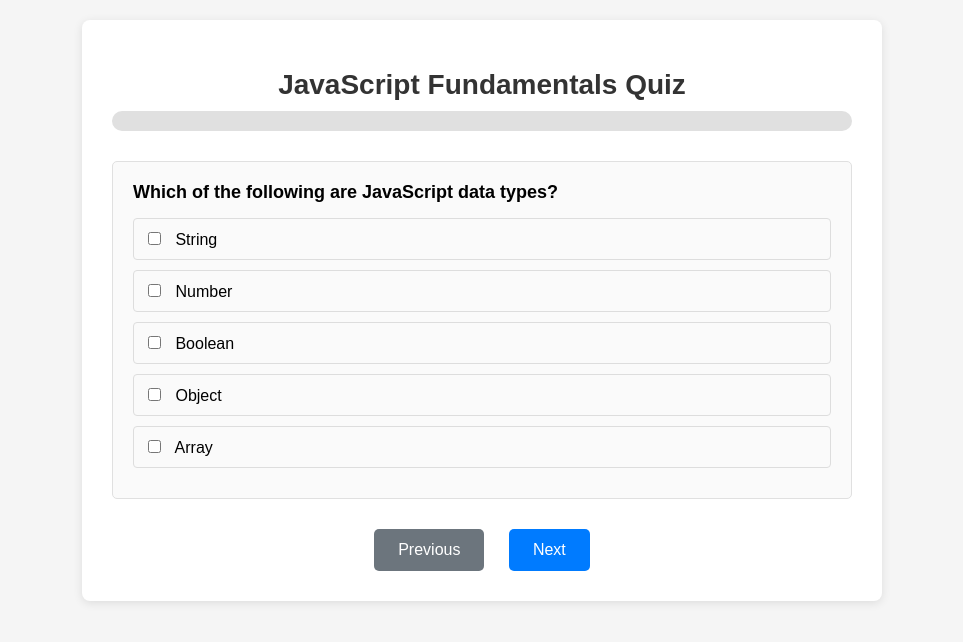
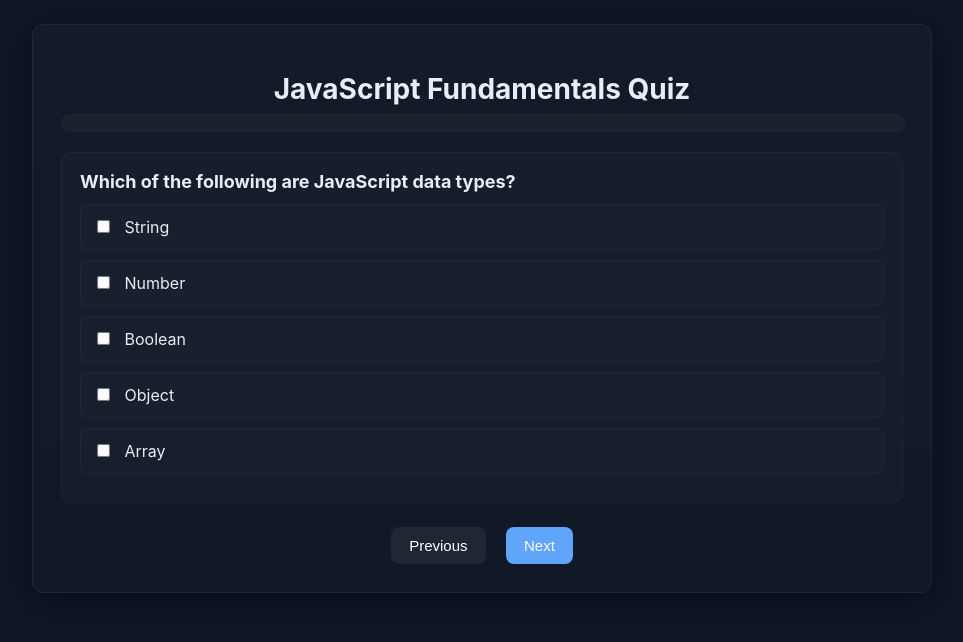
Before and after one commit to tdouillard/quizz-web-page, a website built with Vite: page index.html in a window 1280 px wide. Shown: the whole page, without its empty margins (158-1121 px from the left). Built offline with nearby package versions, Linux system fonts and the light colour scheme.

Commit message:
Add css file + change theme to be darker

```diff
--- a/index.html
+++ b/index.html
@@ -1,101 +1,10 @@
-<!DOCTYPE html>
+<!doctype html>
 <html lang="en">
   <head>
-    <meta charset="UTF-8">
-    <meta name="viewport" content="width=device-width, initial-scale=1.0">
+    <meta charset="UTF-8" />
+    <meta name="viewport" content="width=device-width, initial-scale=1.0" />
     <title>Quizz Web Page</title>
-    <style>
-        body {
-            font-family: Arial, sans-serif;
-            max-width: 800px;
-            margin: 0 auto;
-            padding: 20px;
-            background-color: #f5f5f5;
-        }
-        .quiz-container {
-            background: white;
-            padding: 30px;
-            border-radius: 8px;
-            box-shadow: 0 2px 10px rgba(0,0,0,0.1);
-        }
-        .question-container {
-            margin-bottom: 30px;
-            padding: 20px;
-            border: 1px solid #e0e0e0;
-            border-radius: 5px;
-            background-color: #fafafa;
-        }
-        .question-title {
-            font-size: 18px;
-            font-weight: bold;
-            margin-bottom: 15px;
-        }
-        .answer-option {
-            margin: 10px 0;
-            padding: 10px;
-            border: 1px solid #ddd;
-            border-radius: 4px;
-            cursor: pointer;
-            transition: background-color 0.2s;
-        }
-        .answer-option:hover {
-            background-color: #e8f4fd;
-        }
-        .answer-option.selected {
-            background-color: #007bff;
-            color: white;
-        }
-        input[type="text"] {
-            width: 100%;
-            padding: 10px;
-            border: 1px solid #ddd;
-            border-radius: 4px;
-            font-size: 16px;
-        }
-        .progress-bar {
-            width: 100%;
-            height: 20px;
-            background-color: #e0e0e0;
-            border-radius: 10px;
-            margin-bottom: 20px;
-            overflow: hidden;
-        }
-        .progress-fill {
-            height: 100%;
-            background-color: #28a745;
-            transition: width 0.3s ease;
-        }
-        .quiz-header {
-            text-align: center;
-            margin-bottom: 30px;
-        }
-        .quiz-title {
-            font-size: 28px;
-            color: #333;
-            margin-bottom: 10px;
-        }
-        .navigation-buttons {
-            text-align: center;
-            margin-top: 30px;
-        }
-        button {
-            background-color: #007bff;
-            color: white;
-            border: none;
-            padding: 12px 24px;
-            margin: 0 10px;
-            border-radius: 5px;
-            cursor: pointer;
-            font-size: 16px;
-        }
-        button:hover {
-            background-color: #0056b3;
-        }
-        button:disabled {
-            background-color: #6c757d;
-            cursor: not-allowed;
-        }
-    </style>
+    <link rel="stylesheet" href="/style.css" />
   </head>
   <body>
     <div class="quiz-container">
@@ -103,14 +12,22 @@
         <div class="quiz-header">
           <h1 class="quiz-title" id="quiz-title">Loading Quiz...</h1>
           <div class="progress-bar">
-                    <div class="progress-fill" id="progress-fill" style="width: 0%"></div>
+            <div
+              class="progress-fill"
+              id="progress-fill"
+              style="width: 0%"
+            ></div>
           </div>
         </div>
         <div id="question-container"></div>
         <div class="navigation-buttons">
-                <button id="prev-btn" onclick="navigateQuestion(-1)" disabled>Previous</button>
+          <button id="prev-btn" onclick="navigateQuestion(-1)" disabled>
+            Previous
+          </button>
           <button id="next-btn" onclick="navigateQuestion(1)">Next</button>
-                <button id="submit-btn" onclick="submitQuiz()" style="display: none;">Submit Quiz</button>
+          <button id="submit-btn" onclick="submitQuiz()" style="display: none">
+            Submit Quiz
+          </button>
         </div>
       </div>
     </div>
--- /dev/null
+++ b/style.css
@@ -0,0 +1,129 @@
+:root{
+  --bg: #0f1724; /* deep slate */
+  --panel: #111827; /* nearly black navy */
+  --card: #0f1724; /* card background */
+  --muted: #94a3b8; /* muted text */
+  --text: #e6eef6; /* light text */
+  --accent: #60a5fa; /* blue accent */
+  --accent-strong: #3b82f6;
+  --success: #34d399;
+  --border: rgba(255,255,255,0.06);
+}
+
+body {
+  font-family: Inter, Arial, sans-serif;
+  max-width: 900px;
+  margin: 0 auto;
+  padding: 24px;
+  background-color: var(--bg);
+  color: var(--text);
+}
+
+.quiz-container {
+  background: linear-gradient(180deg, rgba(255,255,255,0.02), rgba(255,255,255,0.01));
+  padding: 28px;
+  border-radius: 12px;
+  border: 1px solid var(--border);
+  box-shadow: 0 8px 30px rgba(2,6,23,0.6);
+}
+
+.question-container {
+  margin-bottom: 24px;
+  padding: 18px;
+  border-radius: 10px;
+  background-color: rgba(255,255,255,0.02);
+  border: 1px solid rgba(255,255,255,0.03);
+}
+
+.question-title {
+  font-size: 18px;
+  font-weight: 700;
+  margin-bottom: 12px;
+  color: var(--text);
+}
+
+.answer-option {
+  margin: 10px 0;
+  padding: 12px;
+  border: 1px solid rgba(255,255,255,0.04);
+  border-radius: 8px;
+  cursor: pointer;
+  transition: background-color 0.15s, transform 0.08s;
+  background: rgba(255,255,255,0.01);
+  color: var(--text);
+}
+
+.answer-option:hover {
+  background-color: rgba(96,165,250,0.06);
+  transform: translateY(-1px);
+}
+
+.answer-option.selected {
+  background-color: var(--accent-strong);
+  color: #fff;
+  box-shadow: 0 4px 14px rgba(59,130,246,0.12);
+}
+
+input[type="text"] {
+  width: 100%;
+  padding: 10px;
+  border: 1px solid rgba(255,255,255,0.04);
+  border-radius: 6px;
+  font-size: 16px;
+  background: rgba(255,255,255,0.01);
+  color: var(--text);
+}
+
+.progress-bar {
+  width: 100%;
+  height: 16px;
+  background-color: rgba(255,255,255,0.03);
+  border-radius: 999px;
+  margin-bottom: 18px;
+  overflow: hidden;
+  border: 1px solid rgba(255,255,255,0.02);
+}
+
+.progress-fill {
+  height: 100%;
+  background-color: var(--success);
+  transition: width 0.25s ease;
+}
+
+.quiz-header {
+  text-align: center;
+  margin-bottom: 20px;
+}
+
+.quiz-title {
+  font-size: 28px;
+  color: var(--text);
+  margin-bottom: 8px;
+}
+
+.navigation-buttons {
+  text-align: center;
+  margin-top: 20px;
+}
+
+button {
+  background-color: var(--accent);
+  color: white;
+  border: none;
+  padding: 10px 18px;
+  margin: 0 8px;
+  border-radius: 8px;
+  cursor: pointer;
+  font-size: 15px;
+}
+
+button:hover {
+  background-color: var(--accent-strong);
+}
+
+button:disabled {
+  background-color: rgba(255,255,255,0.06);
+  cursor: not-allowed;
+}
+
+.small-muted { color: var(--muted); font-size: 13px; }
```
Lines whose indentation alone changed are shown as unchanged.
